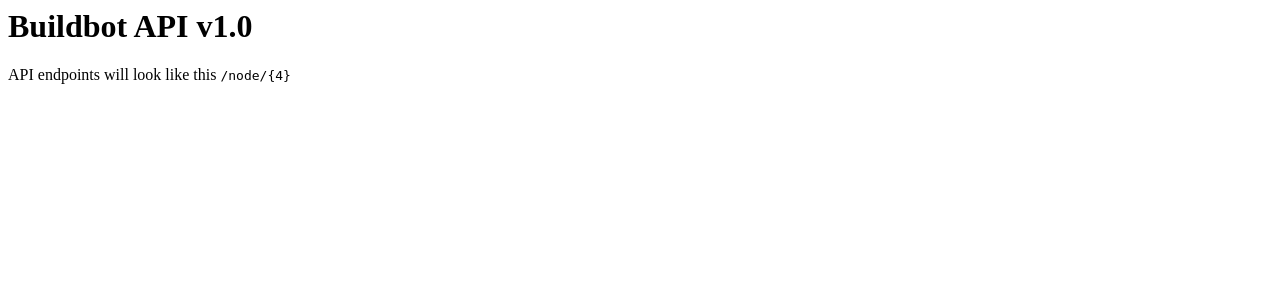
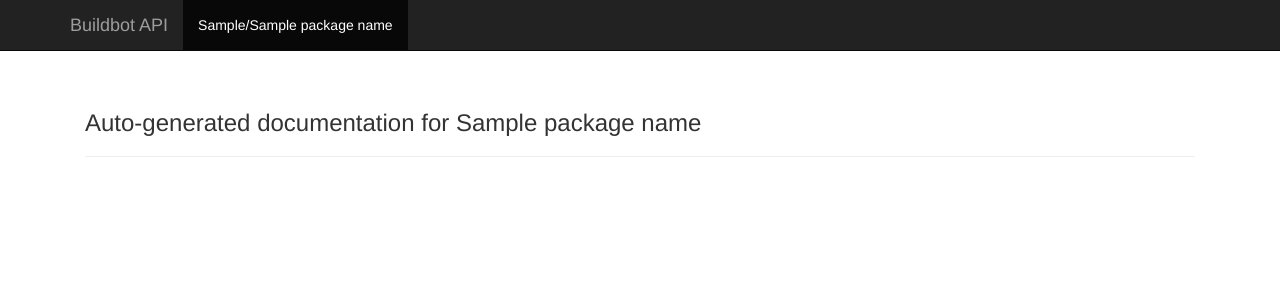
Before and after one commit to thoppe/buildbot, a Flask app: template buildbot/templates/apidocs.html in a window 1280 px wide. Shown: the top 300 px of the page. Run offline with Flask 2, Linux system fonts and the light colour scheme; the template is opened without the code that fills it: most values are stand-ins (such as "Sample title", 1, 10 or a date in 2020); parts of the project's set-up code (start-up, migrations or seed data) failed here and were passed over; some libraries are stand-ins or nearby versions.

Commit message:
Started a nice version of APIDOCS.

```diff
--- a/buildbot/REST_API_buildbot.py
+++ b/buildbot/REST_API_buildbot.py
@@ -14,15 +14,37 @@ neo2edge  = lambda x:inter.convert_neo4j2edge_container(x,gdb.package)
 json2node = lambda x,**a:inter.convert_json2node_container(x,gdb.package,**a)
 json2edge = lambda x,**a:inter.convert_json2edge_container(x,gdb.package,**a)
 
+# API_DOCS
+
+API_DOCS = {}
+API_DOCS["create_node"] = {
+    "method" : "POST",
+    "description" : "Create new nodes",
+    "url" : '/buildbot/api/v1.0/node/create',
+    "labels" : gdb.package.nodes.keys()
+    }
+
+API_DOCS["create_rel"] = {
+    "method" : "POST",
+    "description" : "Create relationship",
+    "url" : '/buildbot/api/v1.0/relationship/create',
+    "labels" : ["{}-[{}]->{}".format(*x) for x in gdb.package.relationships]
+}
+
+
+
 #!flask/bin/python
 from flask import Flask, request, abort, render_template
 API = Flask(__name__)
 
 @API.route('/')
 def landing_page():
-    import os
-    logging.error(os.getcwd())
-    return render_template("apidocs.html")
+    data = {}
+    data["package_name"]  = gdb.package.meta["package_name"]
+    data["package_owner"] = gdb.package.meta["package_owner"]
+
+    data["API_DOCS"] = API_DOCS
+    return render_template("apidocs.html",**data)
 
 @API.route('/buildbot/api/v1.0/relationship/create', methods=['POST'])
 def create_relationship():
--- a/buildbot/package_manager.py
+++ b/buildbot/package_manager.py
@@ -33,6 +33,9 @@ class buildbot_package(object):
                     raw = FIN.read()
                     px = buildbot_package(raw)
                     self.update(px)
+
+        if "meta" in js:
+            self.meta = js["meta"]
 
         for key,val in js["nodes"].items():
             self.add_node(key, val)
--- a/buildbot/templates/apidocs.html
+++ b/buildbot/templates/apidocs.html
@@ -1,3 +1,67 @@
-<h1> Buildbot API v1.0 </h1>
+<head>
+  <!-- Bootstrap core CSS -->
+  <link rel="stylesheet" href="https://maxcdn.bootstrapcdn.com/bootstrap/3.3.5/css/bootstrap.min.css">
 
-API endpoints will look like this <code>/node/{4}</code>
+  <!-- Custom styles for this template -->
+  <style>
+    body {
+    padding-top: 50px;
+    }
+    .simple-template {
+    padding: 40px 15px;
+    }
+    .simple-template {
+    endpoint : fontsize:200%;
+    }
+  </style>
+
+  <!-- Bootstrap -->
+  <link href="css/bootstrap.min.css" rel="stylesheet">
+  <title>Buildbot API 1.0</title>
+</head>
+
+<body>
+
+
+  <nav class="navbar navbar-inverse navbar-fixed-top">
+    <div class="container">
+      <div class="navbar-header">
+        <a class="navbar-brand" href="#">Buildbot API</a>
+      </div>
+      <div id="navbar" class="collapse navbar-collapse">
+        <ul class="nav navbar-nav">
+          <li class="active"><a href="#">{{package_owner}}/{{package_name}}</a></li>
+        </ul>
+      </div><!--/.nav-collapse -->
+    </div>
+
+  </nav>
+  <div class="container">
+
+    <div class="simple-template">
+      <h3>Auto-generated documentation for {{package_name}}</h3>
+      <hr>
+
+      {% for key,item in API_DOCS.items() %}
+      <p>
+        <h4><code>[{{item.method}}]</code> {{item.description}}</h4>
+        <code class="endpoint">{{item.url}}</code>
+        <br><br>
+        <code>
+          {% for label in item.labels %}
+          <kbd>{{label}}</kbd>
+          {% endfor %}
+        </code>
+
+      </p>
+      {% endfor %}
+
+
+    </div>
+  </div>
+
+
+  <script src="https://ajax.googleapis.com/ajax/libs/jquery/1.11.3/jquery.min.js"></script>
+  <script src="../../dist/js/bootstrap.min.js"></script>
+
+</body>
```
Also changed, not shown: 1 other file.
